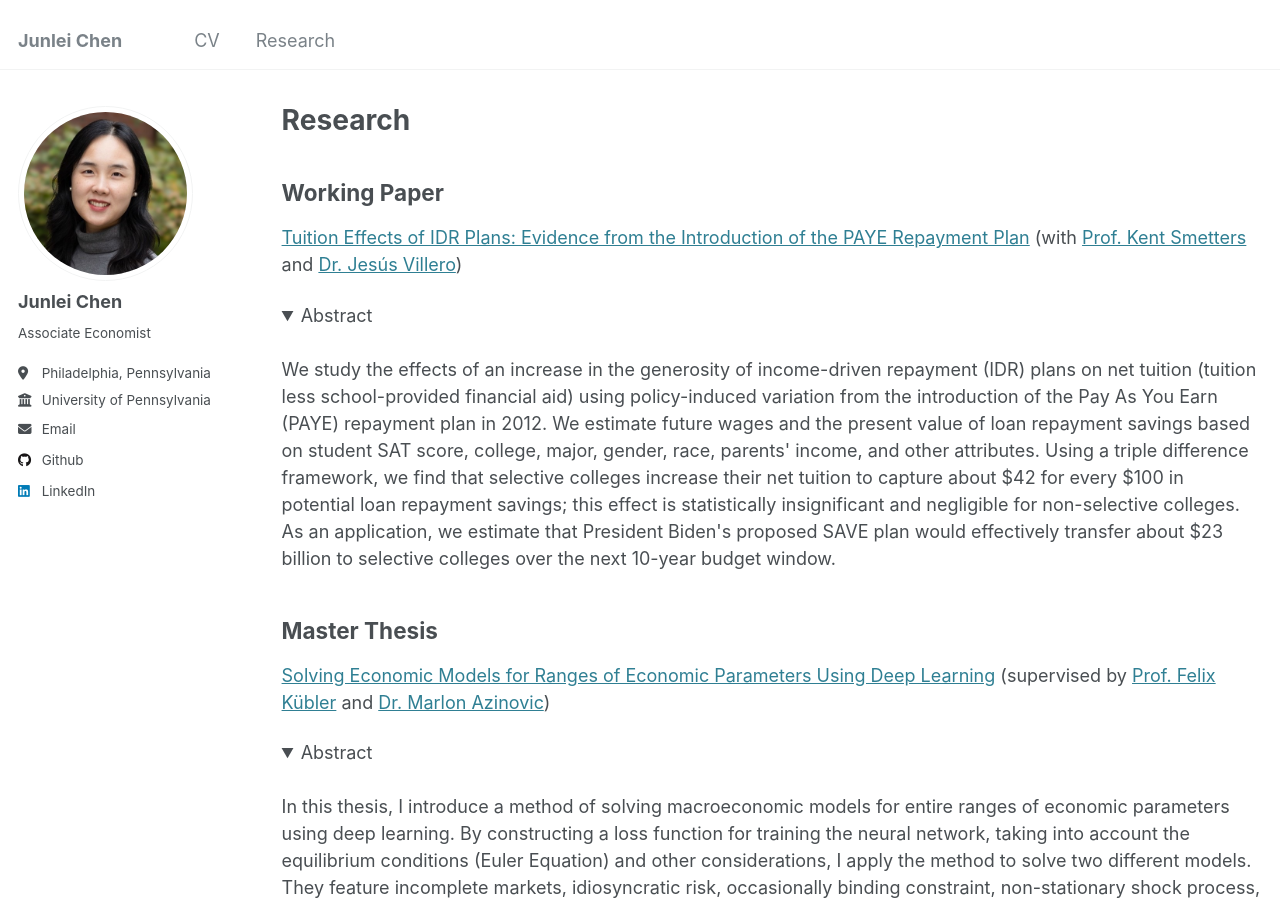
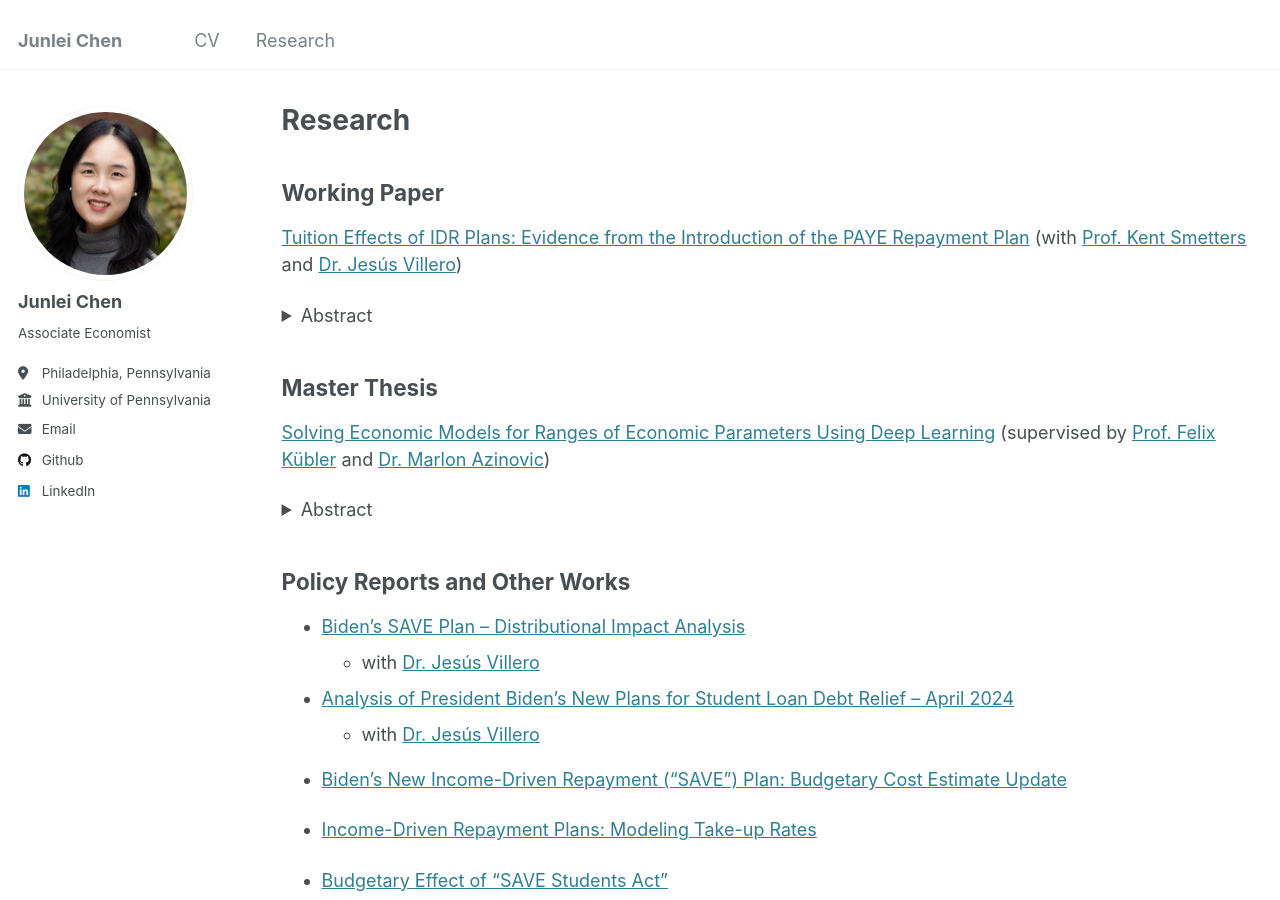
Before and after one commit to Junlei-Chen/junlei-chen.github.io, a Jekyll site: the page built from _pages/research.md, in a window 1280 px wide and 900 px high. Built offline with Jekyll 4.4.1, drawn with Linux system fonts in a browser that asks for light colours.

Commit message:
abstract hidden by default

```diff
--- a/_pages/research.md
+++ b/_pages/research.md
@@ -10,7 +10,7 @@ author_profile: true
 ## Working Paper
 
 [Tuition Effects of IDR Plans: Evidence from the Introduction of the PAYE Repayment Plan](http://junlei-chen.github.io/files/idr_tuition_paper.pdf) (with [Prof. Kent Smetters](https://bepp.wharton.upenn.edu/profile/smetters/) and [Dr. Jesús Villero](https://jesusvillero.com/))
-<details open>
+<details>
 <summary>Abstract</summary>
 <br>
 We study the effects of an increase in the generosity of income-driven repayment (IDR) plans on net tuition (tuition less school-provided financial aid) using policy-induced variation from the introduction of the Pay As You Earn (PAYE) repayment plan in 2012. We estimate future wages and the present value of loan repayment savings based on student SAT score, college, major, gender, race, parents' income, and other attributes. Using a triple difference framework, we find that selective colleges increase their net tuition to capture about $42 for every $100 in potential loan repayment savings; this effect is statistically insignificant and negligible for non-selective colleges. As an application, we estimate that President Biden's proposed SAVE plan would effectively transfer about $23 billion to selective colleges over the next 10-year budget window.
@@ -18,7 +18,7 @@ We study the effects of an increase in the generosity of income-driven repayment
 
 ## Master Thesis
 [Solving Economic Models for Ranges of Economic Parameters Using Deep Learning](http://junlei-chen.github.io/files/junlei_chen_master_thesis.pdf) (supervised by [Prof. Felix Kübler](https://www.df.uzh.ch/en/people/professor/kuebler.html) and [Dr. Marlon Azinovic](https://sites.google.com/view/marlonazinovic/home))
-<details open>
+<details>
 <summary>Abstract</summary>
 <br>
 In this thesis, I introduce a method of solving macroeconomic models for entire ranges of economic parameters using deep learning. By constructing a loss function for training the neural network, taking into account the equilibrium conditions (Euler Equation) and other considerations, I apply the method to solve two different models. They feature incomplete markets, idiosyncratic risk, occasionally binding constraint, non-stationary shock process, and asset pricing with non-trivial market-clearing conditions. The reached accuracy demonstrates that the implemented method can compute satisfactory approximations. Furthermore, I present a novel algorithm to calibrate the extended parameters matching with real-world economic indices using gradient descent, which can bring insights to public policy construction, economic decision-making process, etc.
```
Also changed, not shown: _pages/cv.md (+1 -2 lines).
